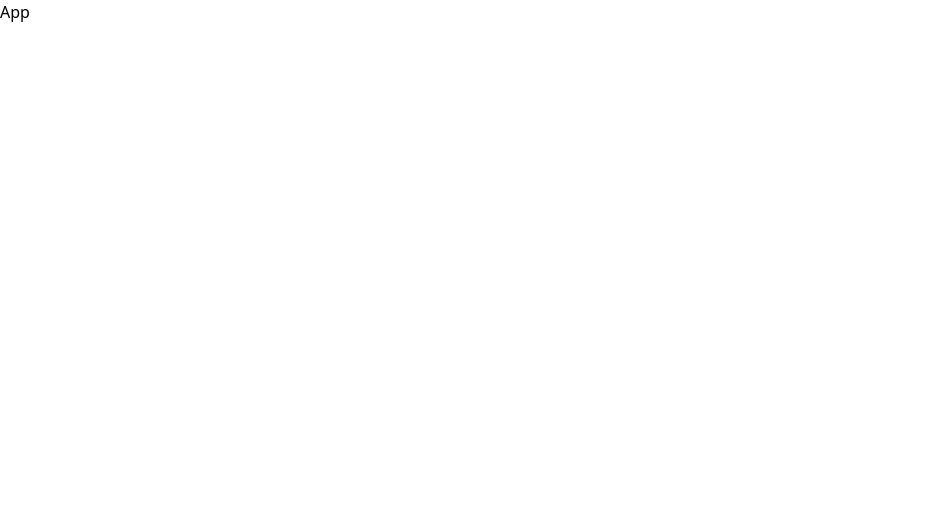
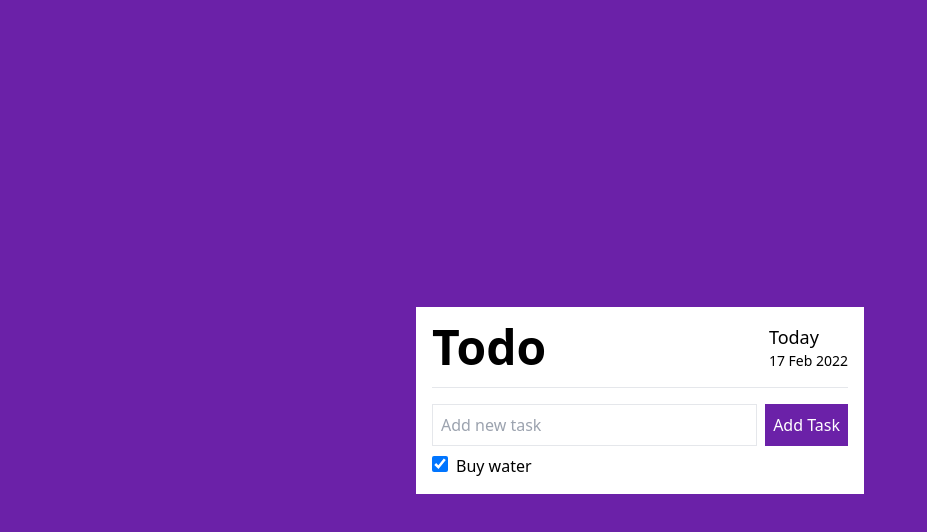
Before and after one commit to channiboi1998/serverless-todo-list, a React (Vite) app: page / in a window 1280 px wide. Shown: the top 532 px of the page, without its empty margins (0-927 px from the left). Built offline with nearby package versions, Linux system fonts and the light colour scheme.

Commit message:
chore: VOY-628 form UI only

```diff
--- a/src/App.tsx
+++ b/src/App.tsx
@@ -1,5 +1,52 @@
+type Todo = {
+  id: string;
+  label: string;
+  checked: boolean;
+};
+
 const App = () => {
-  return <div>App</div>;
+  const todo: Todo[] = [{ id: "key_1", label: "Buy water", checked: true }];
+
+  return (
+    <div className="min-h-screen flex justify-center items-center shadow-lg p-4 bg-purple-800">
+      {/* Todo Wrapper */}
+      <div className="w-full max-w-md px-4 bg-white">
+        {/* Todo Header */}
+        <div className="flex flex-row py-4 border-b">
+          <h1 className="flex-1 text-5xl font-semibold">Todo</h1>
+          <div>
+            <h3 className="text-lg font-medium">Today</h3>
+            <p className="text-sm">17 Feb 2022</p>
+          </div>
+        </div>
+        {/* Todo Form */}
+        <div className="flex flex-row pt-4 pb-1">
+          <input
+            type="text"
+            className="flex-1 border p-2"
+            placeholder="Add new task"
+          />
+          <button className="p-2 ml-2 bg-purple-800 text-white">
+            Add Task
+          </button>
+        </div>
+        {/* Todo List */}
+        <div className="flex flex-row items-center pb-4 pt-1">
+          {todo &&
+            todo.map((todo: Todo) => (
+              <div key={todo.id}>
+                <input
+                  type="checkbox"
+                  checked={todo.checked}
+                  className="h-4 w-4"
+                />
+                <label className="flex-1 ml-2">{todo.label}</label>
+              </div>
+            ))}
+        </div>
+      </div>
+    </div>
+  );
 };
 
 export default App;
```
